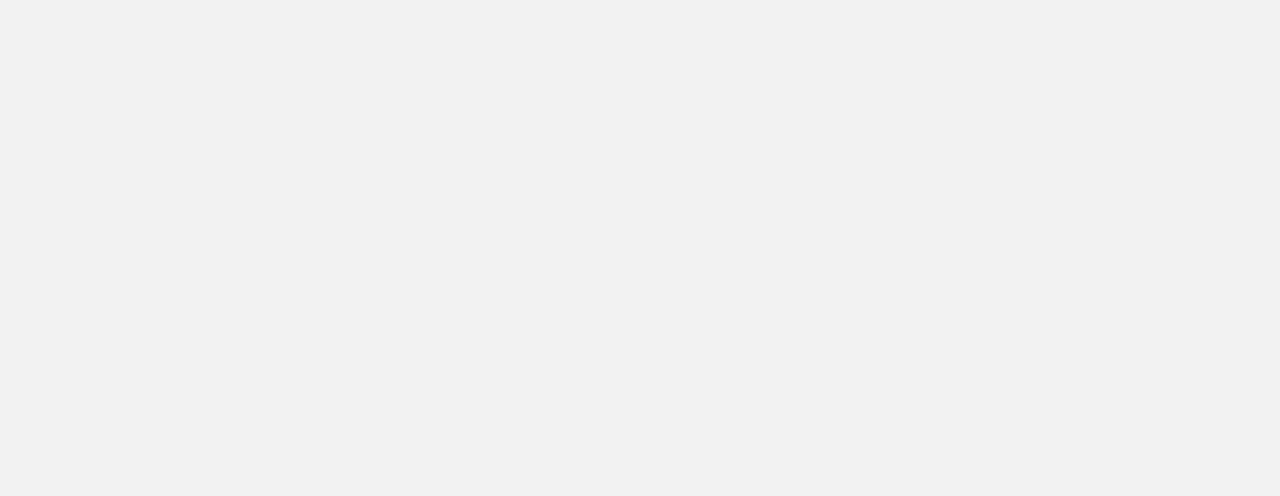
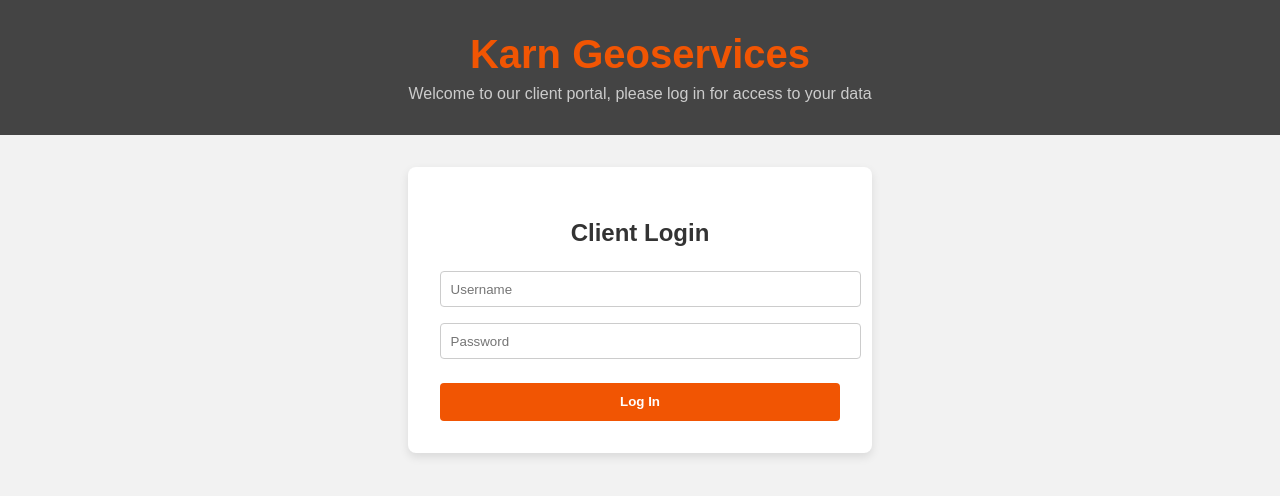
Before and after one commit to KarnOllie/karngeo-client-portal-frontend, a plain HTML site: page index.html in a window 1280 px wide. Drawn offline with Linux system fonts and the light colour scheme.

Commit message:
Update index.html

```diff
--- a/index.html
+++ b/index.html
@@ -14,18 +14,14 @@
 
     header {
       background-color: #444;
-      height: 160px;
-      display: flex;
-      flex-direction: column;
-      justify-content: center;
-      align-items: center;
+      padding: 2rem 1rem;
+      text-align: center;
     }
 
     .logo {
       font-size: 2.5rem;
       font-weight: bold;
       color: #f15503;
-      margin: 0;
     }
 
     .tagline {
@@ -35,6 +31,56 @@
     }
 
     .login-container {
-      display: flex;
-      flex-direction: column;
-      align-items: center;
+      background: white;
+      max-width: 400px;
+      margin: 2rem auto;
+      padding: 2rem;
+      border-radius: 8px;
+      box-shadow: 0 4px 10px rgba(0,0,0,0.1);
+      text-align: center;
+    }
+
+    .login-container h2 {
+      margin-bottom: 1rem;
+      color: #333;
+    }
+
+    .login-container input {
+      width: 100%;
+      padding: 0.6rem;
+      margin: 0.5rem 0;
+      border: 1px solid #ccc;
+      border-radius: 4px;
+    }
+
+    .login-container button {
+      width: 100%;
+      padding: 0.7rem;
+      background-color: #f15503;
+      color: white;
+      border: none;
+      border-radius: 4px;
+      cursor: pointer;
+      font-weight: bold;
+      margin-top: 1rem;
+    }
+
+    .login-container button:hover {
+      background-color: #d64800;
+    }
+  </style>
+</head>
+<body>
+  <header>
+    <div class="logo">Karn Geoservices</div>
+    <div class="tagline">Welcome to our client portal, please log in for access to your data</div>
+  </header>
+
+  <div class="login-container">
+    <h2>Client Login</h2>
+    <input type="text" placeholder="Username" />
+    <input type="password" placeholder="Password" />
+    <button disabled>Log In</button>
+  </div>
+</body>
+</html>
```
